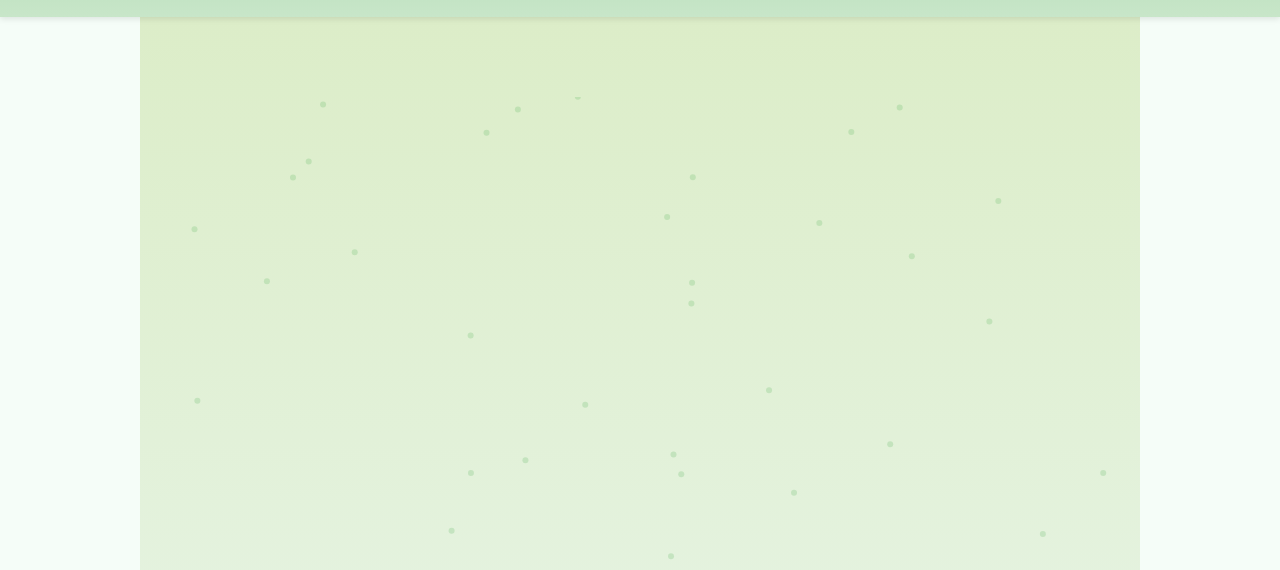
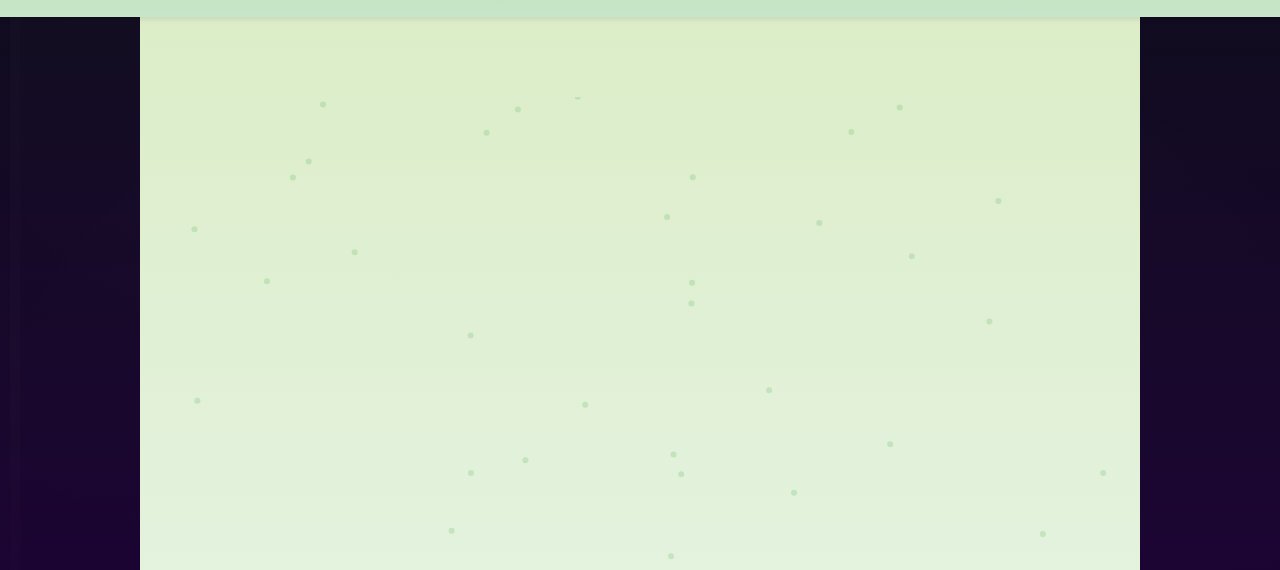
Before and after one commit to Kneo1984/kneo-website, a plain HTML site: page index.html in a window 1280 px wide. Shown: the part 125-695 px from the top of the page. Drawn offline with nearby package versions, Linux system fonts and the light colour scheme.

Commit message:
🌌 Kosmischer Hintergrund aktiviert für KNEO

```diff
--- a/index.html
+++ b/index.html
@@ -24,6 +24,7 @@
       <span class="slider round"></span>
     </label>
   </div>
+<div id="cosmic-overlay"></div>
 
   <!-- 🔰 HEADER -->
   <header id="site-header" data-aos="fade-down">
--- a/styles/themes/nature-theme.css
+++ b/styles/themes/nature-theme.css
@@ -439,3 +439,42 @@ header.sticky-shadow {
   top: 0;
   z-index: 999;
 }
+/* 🌌 Kosmischer Seitenhintergrund */
+body {
+  background: linear-gradient(180deg, #0d0d1a 0%, #1b0033 100%);
+  background-attachment: fixed;
+  background-size: cover;
+  background-repeat: no-repeat;
+  color: #e0e0e0;
+  transition: background 0.5s ease, color 0.5s ease;
+}
+
+.dark-mode {
+  background: linear-gradient(180deg, #000010 0%, #0b0b20 100%);
+  color: #f0f0f0;
+}
+
+#cosmic-overlay {
+  position: fixed;
+  top: 0;
+  left: 0;
+  width: 100%;
+  height: 100%;
+  pointer-events: none;
+  z-index: 0;
+  background: radial-gradient(circle at 20% 20%, rgba(255,255,255,0.02) 0%, transparent 80%),
+              radial-gradient(circle at 80% 60%, rgba(255,255,255,0.015) 0%, transparent 70%),
+              radial-gradient(circle at 50% 100%, rgba(255,255,255,0.01) 0%, transparent 90%);
+  animation: starsShift 60s linear infinite;
+}
+
+@keyframes starsShift {
+  0% { background-position: 0 0, 0 0, 0 0; }
+  100% { background-position: 100px 200px, 200px 400px, 300px 600px; }
+}
+
+/* Terminal bleibt unverändert */
+#terminal {
+  background-color: #000 !important;
+  color: #0f0 !important;
+}
```
